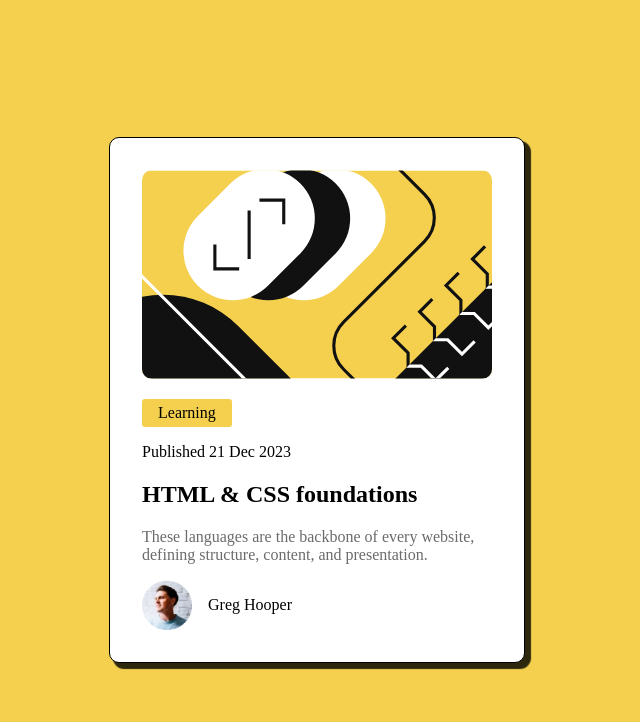
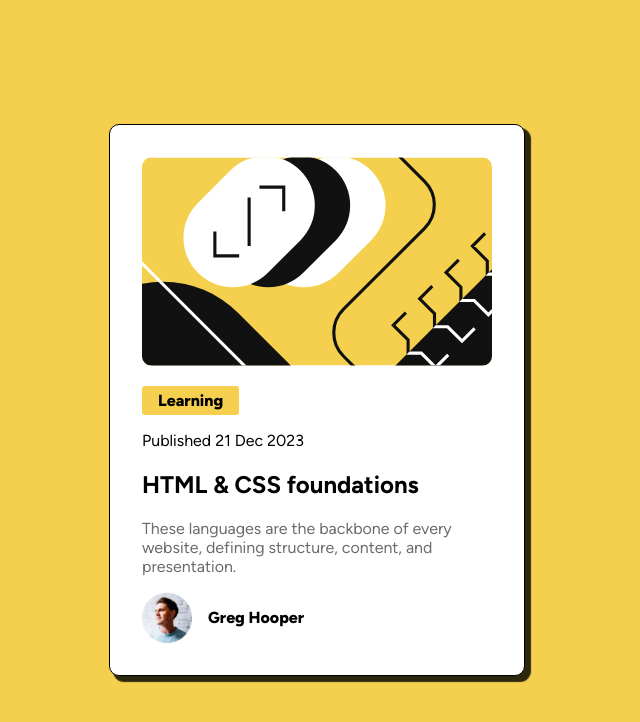
Before and after one commit to bany-ph/blog-preview-card, a plain HTML site: page index.html in a window 1280 px wide. Shown: the whole page, without its empty margins (323-963 px from the left). Drawn offline with Linux system fonts and the light colour scheme; the site is published under a folder, as on GitHub Pages, so addresses that start at the root find nothing.

Commit message:
Update style.css

```diff
--- a/style.css
+++ b/style.css
@@ -1,14 +1,14 @@
 @font-face {
   font-family: "figtree-i";
-  src: url("/assets/fonts/Figtree-Italic-VariableFont_wght.ttf");
+  src: url("assets/fonts/Figtree-Italic-VariableFont_wght.ttf");
 }
 @font-face {
   font-family: "figtree";
-  src: url("/assets/fonts/Figtree-VariableFont_wght.ttf");
+  src: url("assets/fonts/Figtree-VariableFont_wght.ttf");
 }
 @font-face {
   font-family: "figtree-b";
-  src: url("/assets/fonts/static/Figtree-ExtraBold.ttf");
+  src: url("assets/fonts/static/Figtree-ExtraBold.ttf");
 }
 
 body {
```
